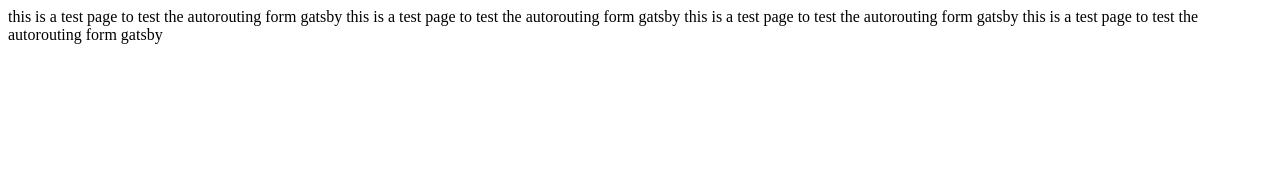
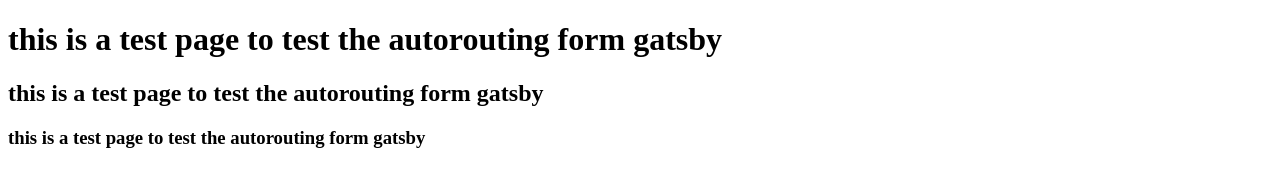
Before and after one commit to 10ryanna01/project__gatsby, a Gatsby site: page /testpage in a window 1280 px wide. Built offline with nearby package versions, Linux system fonts and the light colour scheme; Gatsby itself is replaced by a stand-in of ours.

Commit message:
changed page heading structure

```diff
--- a/src/pages/testpage.js
+++ b/src/pages/testpage.js
@@ -4,10 +4,9 @@
     return(
         <div>
 
-            this is a test page to test the autorouting form gatsby
-            this is a test page to test the autorouting form gatsby
-            this is a test page to test the autorouting form gatsby
-            this is a test page to test the autorouting form gatsby
+            <h1>this is a test page to test the autorouting form gatsby</h1>
+            <h2>this is a test page to test the autorouting form gatsby</h2>
+            <h3>this is a test page to test the autorouting form gatsby</h3>
         </div>
     )
 
```
